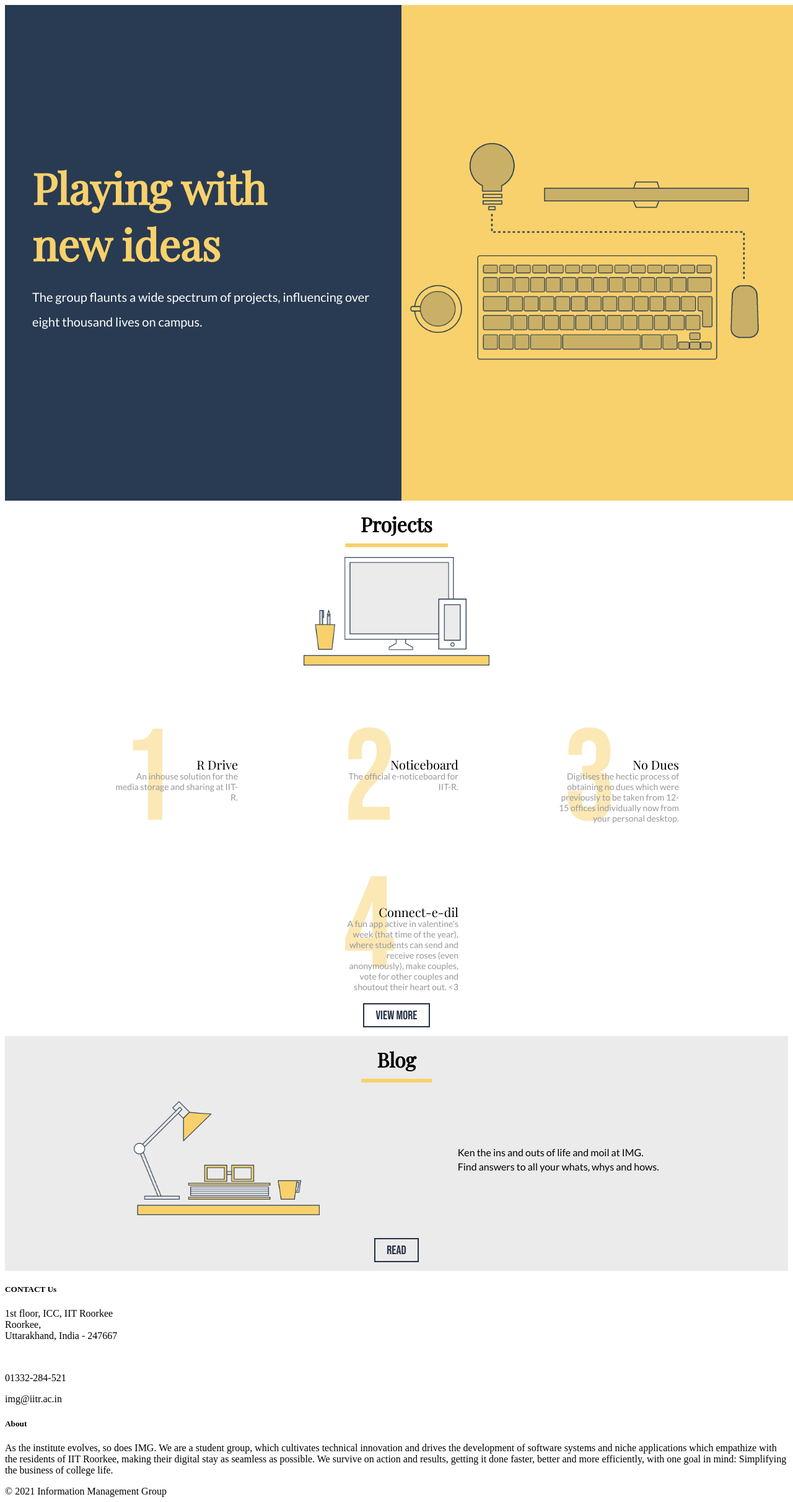
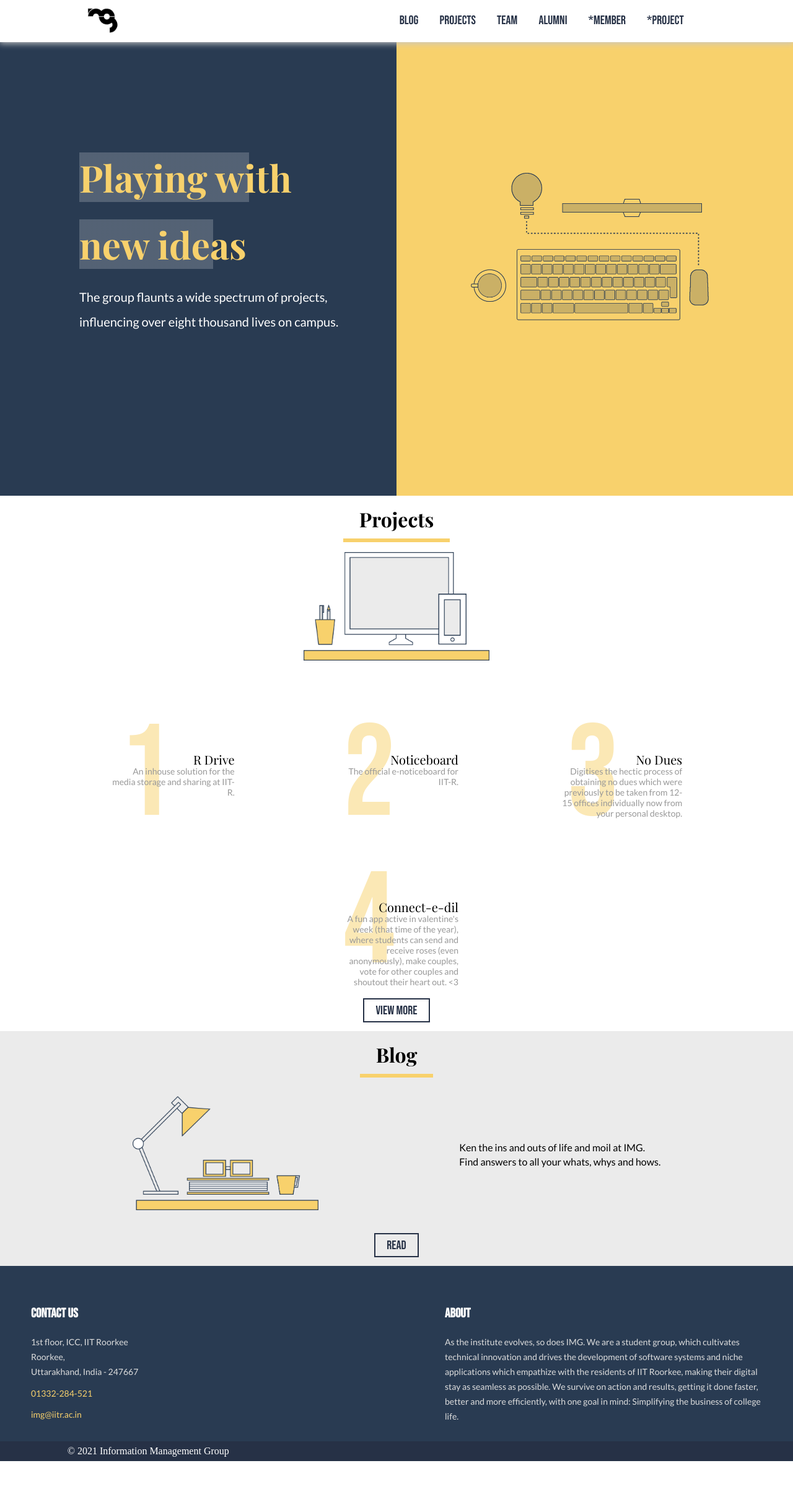
Before and after one commit to achintyanath/imgassignmenthtml, a plain HTML site: page index.html in a window 1280 px wide. Shown: the whole page at 62% size. After the commit the page ends 2358 px from the top, so only its background shows below. Drawn offline with nearby package versions, Linux system fonts and the light colour scheme.

Commit message:
Add css and navbar

```diff
--- a/index.html
+++ b/index.html
@@ -8,54 +8,62 @@
     <link rel="stylesheet" href="stylesheet.css">
 </head>
 <body>
+
     <div id="container">
+<div id="upper_box">
         <div id="navbar">
-            <div id ="right side">
+            <div id ="left_side">
                 <div id ="image">
-
+              <img src="Screenshot (53).png" id="img_image">
                 </div>
             </div>
-            <div id ="left side">
-            <div id ="doubtful">
-                <div id="button">
+            <div id ="right_side">
+            <div id ="right-side">
+                <div class="button">BLOG
                  </div>
 
-                 <div id="button">
+                 <div class="button">PROJECTS
                 </div>
 
-                <div id="button">
+                <div class="button">TEAM
                 </div>
 
-                <div id="button">
+                <div class="button">ALUMNI
                </div>
 
-               <div id="button">
+               <div class="button">*MEMBER
             </div>
 
-            <div id="button">
+            <div class="button">*PROJECT
            </div>
 
             </div>
             </div>
         </div>
+       <div id ="centerboth">
+           <!-- <div id ="left_col"> -->
+            <div id="left">
 
-        <div id ="centerboth">
-           <div id ="left_col">
-            <div id="left">
                 <h1 class="head">Playing with</h1>
                 <br>
+                <br>
                 <h1 class="head">new ideas</h1>
+
+
                 <p class="para">The group flaunts a wide spectrum of projects, influencing over eight thousand lives on campus.</p>
+
+
             </div>
-            </div>
+            <!-- </div> -->
 
-            <div id ="right_col">
+            <!-- <div id ="right_col"> -->
             <div id="right">
                 <img src="computer.png" id="image">
             </div>
-            </div>
+            <!-- </div> -->
 
     </div>
+</div>
 
         <div id ="projects">
                 <div id="project_heading">
@@ -157,45 +165,45 @@
 
 
         <div id ="contactus">
-            <div id = "doubtful">
-                <div id="left_side">
+
+                <div id="left_side" class="contact_about" >
                     <div>
                         <h5>
-                            <div id="contactus">CONTACT Us
+                            <div id="conct">
+                             CONTACT US
                             </div>
                         </h5>
-                        <p id="address">1st floor, ICC, IIT Roorkee<br>Roorkee,<br>Uttarakhand, India -  247667</p>
+                        <p class="address">1st floor, ICC, IIT Roorkee<br>Roorkee,<br>Uttarakhand, India -  247667</p>
                     </div>
-                    <br>
-                    <p>
-                        <span id="number">01332-284-521</span>
-                    </p>
-                    <p>
-                        <span id ="email">img@iitr.ac.in</span>
+                    <p class="phone">
+                       01332-284-521
+                   <br>
+                   <br>
+                       img@iitr.ac.in
                     </p>
                     <div>
-                        <span id="photo_of_social_media"></span>
+                        <span id="photo_of_social_media"><i class="fab fa-instagram"></i></span>
                         <span id="photo_of_social_media"></span>
                         <span id="photo_of_social_media"></span>
                         <span id="photo_of_social_media"></span>
                     </div>
                 </div>
 
-                <div id ="leftside">
+                <div id ="abot" class ="contact_about">
                     <h5>
                         <div id="AboutUs">About
                        </div>
                     </h5>
-                    <p id="about">As the institute evolves, so does IMG. We are a student group, which cultivates technical innovation and drives the development of software systems and niche applications which empathize with the residents of IIT Roorkee, making their digital stay as seamless as possible. We survive on action and results, getting it done faster, better and more efficiently, with one goal in mind: Simplifying the business of college life.
+                    <p id="aboutpara">As the institute evolves, so does IMG. We are a student group, which cultivates technical innovation and drives the development of software systems and niche applications which empathize with the residents of IIT Roorkee, making their digital stay as seamless as possible. We survive on action and results, getting it done faster, better and more efficiently, with one goal in mind: Simplifying the business of college life.
 
                     </p>
                 </div>
 
-            </div>
+
         </div>
 
         <footer id="footer">
-            <div id ="footer">© 2021 Information Management Group
+            <div id ="footerp">© 2021 Information Management Group
             </div>
         </footer>
 
--- a/stylesheet.css
+++ b/stylesheet.css
@@ -2,9 +2,68 @@
 @import url('https://fonts.googleapis.com/css2?family=Lato:ital@1&display=swap');
 @import url('https://fonts.googleapis.com/css2?family=Bebas+Neue&display=swap');
 @import url('https://fonts.googleapis.com/css2?family=Lato&display=swap');
+@import url('https://fonts.googleapis.com/css2?family=Playfair+Display:wght@700&display=swap');
+html,body
+{
+    width: 100%;
+
+    margin: 0px;
+    padding: 0px;
+    overflow-x: hidden;
+}
+#upper_box{
+    height:100vh;
+}
+#navbar{
+    position: fixed;
+    top: 0;
+    z-index: 1200;
+    width:100%;
+    fill: #000000;
+    display:flex;
+    flex-direction: row;
+    justify-content: center;
+    background-color: #ffffff;
+   /* border-bottom: 2px solid rgb(221, 212, 212);*/
+    box-shadow: 0px 1px 10px 1px  rgb(199, 199, 199);
+}
+#img_image{
+    width:100px;
+}
+#left_side{
+    width:50%;
+
+}
+#right_side{
+    padding: 14px;
+    width:50%;
+}
+#right-side{
+    position:absolute;
+    left:18.3vw;
+    right:5vw;
+    display: flex;
+    justify-content:center;
+    width:100%
+
+}
+.button{
+    margin-top: 7px;
+    margin-left: 17px;
+    margin-right:17px;
+    font-family: 'Bebas Neue', cursive;
+   font-size: 20px;
+    font-weight: 100;
+    color: #263146;
+}
+.button:hover {
+    color: #44577c;
+  }
+
 #centerboth {
- display : flex;
-background-image: url(background.svg);
+ position:absolute;
+ top:0px;
+    background-image: url(background.svg);
     background-size: cover;
     background-position: center;
     display: flex;
@@ -15,38 +74,59 @@ background-image: url(background.svg);
     height:100vh;
 }
 #left_col{
-    width : 50vw;
-  padding: 14px;
+    /*background-color: #293b52;
+    width : 50%;
+    height:100%;
+  padding: 14px;*/
+
+
 }
 #right_col{
-    display:flex;
-    width : 50vw;
-    padding: 14px;
+   /* display:flex;
+    background-color:#f8d16c;
+    width : 50%;
+    height:100%;
+    padding: 14px;*/
 
 }
 #left{
-    margin-left: 30px;
+
+/*position:relative;
+top:2000px;
+right:0px;
+margin-left: 45px;*/
+width:40%;
+
 }
 #right{
-    margin-right:30px;
+   /* position:relative;
+    top:150px;
+    margin-right:30px;*/
+    width:40%;
 }
 
 #image{
-    width:44vw;
+    position:relative;
+    left: 120px;
+    width:30vw;
     height:auto;
+
 }
 
 .head{
-    font-size: 4.3em;
+    font-size: 60px;
+    line-height: 90px;
     color: #f8d16c;
     display: inline;
-    font-family: 'Playfair Display';
+    font-family: 'Playfair Display', serif;
+    background-image: linear-gradient( to right, rgba(255, 255, 255, 0.2) 0%, rgba(255, 255, 255, 0.2) 80%, rgba(255, 255, 255, 0.2) 80%, transparent 80%, transparent 100% )
+
 }
 .para{
     color: #ffffff;
     padding-right: 1.2em;
     font-size: 20px;
-    line-height: 2;
+     line-height: 2;
     margin-top: 1em;
     font-family:Lato,'Helvetica Neue',Arial,Helvetica,sans-serif;
 }
@@ -228,3 +308,70 @@ padding: 14px;
 #read_button:hover {
     background-color:   #fad985;
   }
+  /*css for contact us*/
+  #contactus{
+    background-color: #293b52;
+    width: 100%;
+      display:flex;
+
+      flex-direction: row;
+      justify-content: center;
+      color:#ffffff;
+  }
+  .contact_about{
+      padding: 14px;
+      width:40%
+  }
+  #conct{
+      padding-top: 28px;
+      font-family: 'Bebas Neue';
+      font-weight: 100px;
+      font-size: 21px;
+  }
+  .address{
+ line-height: 1.7;
+ font-family: Lato,'Helvetica Neue',Arial,Helvetica,sans-serif;
+    font-size: 14px;
+    color:#dddddd;
+
+  }
+  .phone{
+      color:#f8d16c;
+      font-family: Lato,'Helvetica Neue',Arial,Helvetica,sans-serif;
+      font-size: 14px;
+  }
+  #AboutUs{
+    padding-top: 28px;
+    font-family: 'Bebas Neue';
+    font-weight: 100px;
+    font-size: 21px;
+  }
+  #aboutpara{
+      font-family: Lato, "Helvetica Neue", Arial, Helvetica, sans-serif;
+      font-size: 14px;
+      line-height: 24px;
+      color:#dddddd;
+  }
+  #footer{
+      position: relative;
+    width: 100%;
+    background-color: #263146;
+    color: #ffffff;
+    padding-top: 1em;
+    padding-bottom: 1em;
+    min-height: 6%;
+    display: flex;
+    align-items: center;
+}
+  #footerp{
+     position:absolute;
+    left:8.5vw;
+    width: 100%;
+    background-color: #263146;
+    color: #ffffff;
+    margin-left: auto!important;
+    margin-right: auto!important;
+    min-height: 6%;
+    display: flex;
+    align-items: center;
+}
```
Also changed, not shown: Screenshot (53).png (added).
